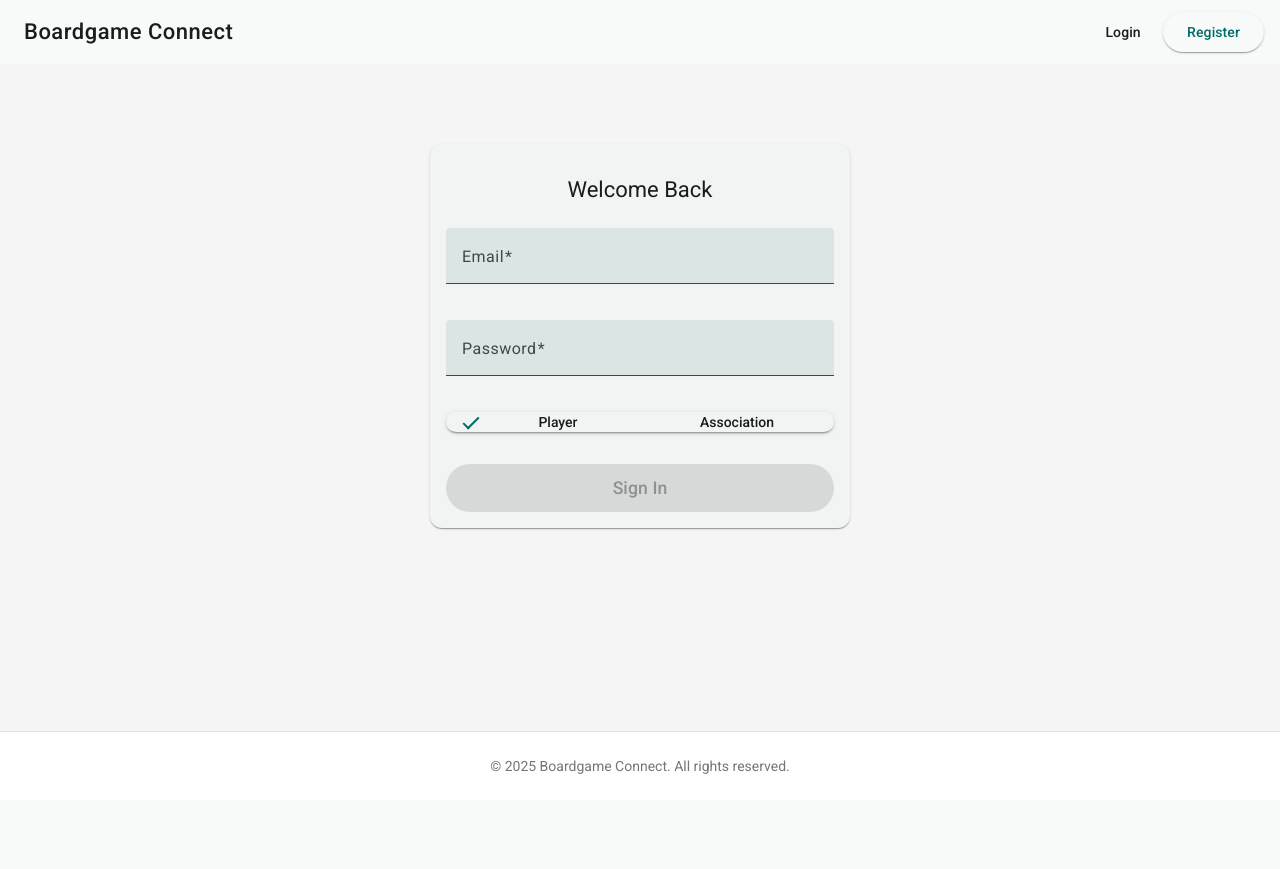
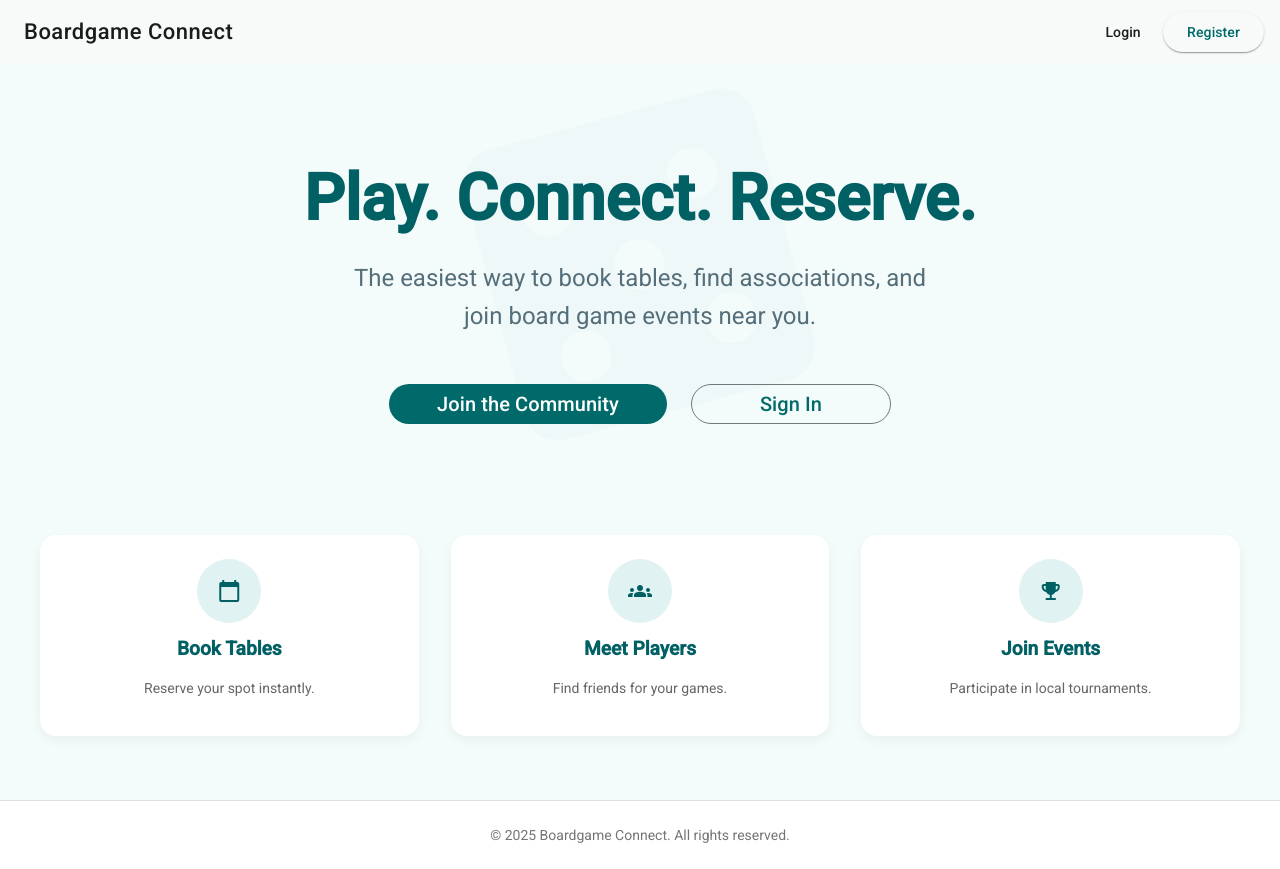
Before and after one commit to emanuelebrizzi/boardgame-connect, an Angular app in the folder frontend/: page / in a window 1280 px wide. Before the commit this address led to /login. Before the commit the page ends 800 px from the top, so only its background shows below. Built offline with nearby package versions, Linux system fonts and the light colour scheme.

Commit message:
Home page (#42)
* Implement home page

* Protect routes with guestGuard

```diff
--- a/frontend/src/app/app.routes.ts
+++ b/frontend/src/app/app.routes.ts
@@ -1,9 +1,17 @@
 import { Routes } from '@angular/router';
 import { authGuard } from './auth/auth-guard';
+import { guestGuard } from './auth/guest-guard';
 
 export const routes: Routes = [
   {
+    path: '',
+    canActivate: [guestGuard],
+    loadComponent: () => import('./home/home').then((m) => m.Home),
+    pathMatch: 'full',
+  },
+  {
     path: 'login',
+    canActivate: [guestGuard],
     loadComponent: () => import('./auth/login/login').then((m) => m.Login),
   },
   {
@@ -30,11 +38,6 @@ export const routes: Routes = [
     },
   },
   {
-    path: '',
-    redirectTo: 'reservations',
-    pathMatch: 'full',
-  },
-  {
     path: '**',
     loadComponent: () => import('./error/error').then((m) => m.Error),
     data: {
--- /dev/null
+++ b/frontend/src/app/auth/guest-guard.ts
@@ -0,0 +1,14 @@
+import { inject } from '@angular/core';
+import { CanActivateFn, Router } from '@angular/router';
+import { AuthService } from './auth-service';
+
+export const guestGuard: CanActivateFn = (route, state) => {
+  const authService = inject(AuthService);
+  const router = inject(Router);
+
+  if (authService.isAuthenticated()) {
+    return router.createUrlTree(['/reservations']);
+  }
+
+  return true;
+};
--- /dev/null
+++ b/frontend/src/app/home/home.html
@@ -0,0 +1,41 @@
+<div class="home-container">
+  <section class="hero">
+    <div class="hero-visual">
+      <mat-icon class="huge-icon">casino</mat-icon>
+    </div>
+
+    <div class="hero-content">
+      <h1 class="hero-title">Play. Connect. Reserve.</h1>
+      <p class="hero-subtitle">
+        The easiest way to book tables, find associations, and join board game events near you.
+      </p>
+
+      <div class="cta-actions">
+        <a mat-flat-button color="tertiary" routerLink="/register" class="cta-button">
+          Join the Community
+        </a>
+        <a mat-stroked-button color="primary" routerLink="/login" class="cta-button"> Sign In </a>
+      </div>
+    </div>
+  </section>
+
+  <section class="features">
+    <div class="feature-card">
+      <div class="icon-box"><mat-icon>calendar_today</mat-icon></div>
+      <h3>Book Tables</h3>
+      <p>Reserve your spot instantly.</p>
+    </div>
+
+    <div class="feature-card">
+      <div class="icon-box"><mat-icon>groups</mat-icon></div>
+      <h3>Meet Players</h3>
+      <p>Find friends for your games.</p>
+    </div>
+
+    <div class="feature-card">
+      <div class="icon-box"><mat-icon>emoji_events</mat-icon></div>
+      <h3>Join Events</h3>
+      <p>Participate in local tournaments.</p>
+    </div>
+  </section>
+</div>
--- /dev/null
+++ b/frontend/src/app/home/home.scss
@@ -0,0 +1,129 @@
+.home-container {
+  display: flex;
+  flex-direction: column;
+  min-height: calc(100vh - 64px);
+  background-color: #f4fbfb;
+}
+
+.hero {
+  flex: 1;
+  display: flex;
+  flex-direction: column;
+  align-items: center;
+  justify-content: center;
+  padding: 40px 24px;
+  text-align: center;
+  position: relative;
+  overflow: hidden;
+}
+
+.hero-content {
+  max-width: 800px;
+  z-index: 2;
+}
+
+.hero-title {
+  font-size: 4rem;
+  font-weight: 800;
+  line-height: 1.1;
+  margin-bottom: 24px;
+  color: #006064;
+
+  @media (max-width: 600px) {
+    font-size: 2.5rem;
+  }
+}
+
+.hero-subtitle {
+  font-size: 1.5rem;
+  color: #546e7a;
+  margin-bottom: 48px;
+  line-height: 1.6;
+  max-width: 600px;
+  margin-left: auto;
+  margin-right: auto;
+
+  @media (max-width: 600px) {
+    font-size: 1.1rem;
+    margin-bottom: 32px;
+  }
+}
+
+.cta-actions {
+  display: flex;
+  gap: 24px;
+  justify-content: center;
+  align-items: center;
+  flex-wrap: wrap;
+}
+
+.cta-button {
+  padding: 16px 48px !important;
+  font-size: 1.25rem !important;
+  border-radius: 32px !important;
+  min-width: 200px;
+
+  mat-icon {
+    width: 24px;
+    height: 24px;
+    font-size: 24px;
+    margin-left: 8px;
+  }
+}
+
+.hero-visual {
+  position: absolute;
+  top: 50%;
+  left: 50%;
+  transform: translate(-50%, -50%) rotate(-15deg);
+  z-index: 1;
+  opacity: 0.4;
+  pointer-events: none;
+
+  .huge-icon {
+    font-size: 400px;
+    width: 400px;
+    height: 400px;
+    color: rgba(0, 96, 100, 0.05);
+  }
+}
+
+.features {
+  padding: 64px 24px;
+  display: grid;
+  grid-template-columns: repeat(auto-fit, minmax(280px, 1fr));
+  gap: 32px;
+  max-width: 1200px;
+  margin: 0 auto;
+  width: 100%;
+}
+
+.feature-card {
+  text-align: center;
+  padding: 24px;
+  background-color: white;
+  border-radius: 16px;
+  box-shadow: 0 4px 12px rgba(0, 0, 0, 0.05);
+
+  h3 {
+    margin-top: 16px;
+    font-size: 1.2rem;
+    color: #006064;
+  }
+
+  p {
+    color: #666;
+  }
+}
+
+.icon-box {
+  width: 64px;
+  height: 64px;
+  background-color: #e0f2f1;
+  border-radius: 50%;
+  display: flex;
+  align-items: center;
+  justify-content: center;
+  margin: 0 auto;
+  color: #006064;
+}
--- /dev/null
+++ b/frontend/src/app/home/home.ts
@@ -0,0 +1,12 @@
+import { Component } from '@angular/core';
+import { MatButtonModule } from '@angular/material/button';
+import { MatIconModule } from '@angular/material/icon';
+import { RouterLink } from '@angular/router';
+
+@Component({
+  selector: 'app-home',
+  imports: [MatButtonModule, MatIconModule, RouterLink],
+  templateUrl: './home.html',
+  styleUrl: './home.scss',
+})
+export class Home {}
```
Also changed, not shown: 1 other file (tests, documents, lock files or other folders).
